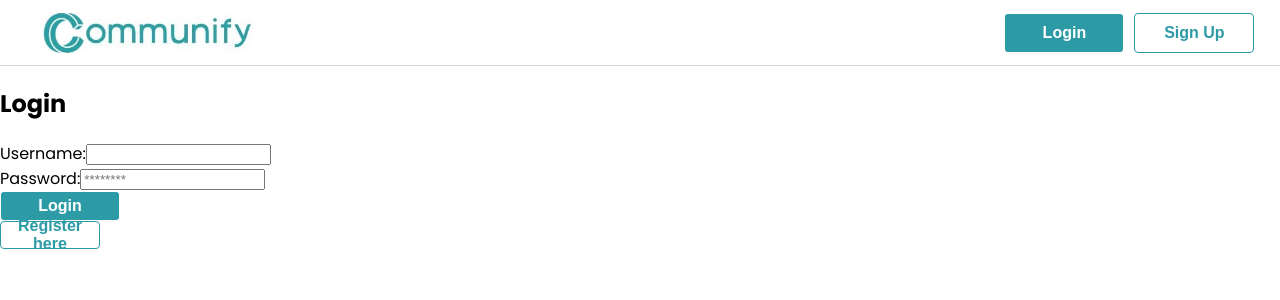
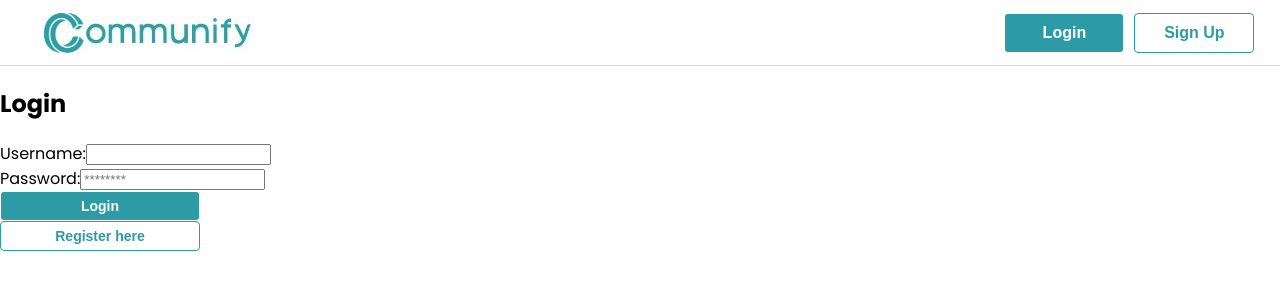
Before and after one commit to Ilgisizlik/communify, a React (Create React App) app: page /login in a window 1280 px wide. Shown: the top 300 px of the page. Built offline with nearby package versions, Linux system fonts and the light colour scheme.

Commit message:
button font size parameter added

```diff
--- a/src/components/Buttons/ButtonType.ts
+++ b/src/components/Buttons/ButtonType.ts
@@ -1,6 +1,7 @@
 export type ButtonType = {
     value: string,
     width: number|string,
-    height: number|string
+    height: number|string,
+    fontSize: number,
     onClickFunction: any
 }
--- a/src/components/Buttons/PrimaryButton/PrimaryButton.tsx
+++ b/src/components/Buttons/PrimaryButton/PrimaryButton.tsx
@@ -8,7 +8,7 @@ import './PrimaryButton.css'
 const PrimaryButton = (props: ButtonType) => {
   return (
     <button className="primary-button" role="button"
-            style={{width:props.width, height:props.height}}
+            style={{width:props.width, height:props.height, fontSize:props.fontSize}}
             onClick={props.onClickFunction}>
         {props.value}
     </button>
--- a/src/components/Buttons/SecondaryButton/SecondaryButton.tsx
+++ b/src/components/Buttons/SecondaryButton/SecondaryButton.tsx
@@ -7,7 +7,7 @@ import './SecondaryButton.css'
 const SecondaryButton = (props: ButtonType) => {
     return (
         <button className="secondary-button" role="button"
-                style={{ width: props.width, height: props.height }}
+                style={{ width: props.width, height: props.height, fontSize: props.fontSize }}
                 onClick={props.onClickFunction}>
             {props.value}
         </button>
--- a/src/components/Navbar/Navbar.tsx
+++ b/src/components/Navbar/Navbar.tsx
@@ -27,8 +27,8 @@ const Navbar = (props: NavbarType) => {
           <div className='navbar-buttons'>
             {!props.isLogin &&
               <>
-                <PrimaryButton value='Login' width="120px" height="40px" onClickFunction={() => navigate("/login")}/>
-                <SecondaryButton value='Sign Up' width="120px" height="40px" onClickFunction={() => navigate("/register")}/>
+                <PrimaryButton value='Login' fontSize={16} width="120px" height="40px" onClickFunction={() => navigate("/login")}/>
+                <SecondaryButton value='Sign Up' fontSize={16} width="120px" height="40px" onClickFunction={() => navigate("/register")}/>
               </>
             }
           </div>
--- a/src/pages/LoginPage/LoginPage.tsx
+++ b/src/pages/LoginPage/LoginPage.tsx
@@ -1,4 +1,5 @@
 import React, { useState } from 'react';
+//components
 import PrimaryButton from '../../components/Buttons/PrimaryButton/PrimaryButton';
 import SecondaryButton from '../../components/Buttons/SecondaryButton/SecondaryButton';
 
@@ -66,8 +67,8 @@ const LoginPage = () => {
                     {errors.password && <span>{errors.password}</span>}
                 </div>
 
-               <PrimaryButton value='Login' height={'30px'} width={'120px'} onClickFunction={()=>{}} />
-               <SecondaryButton value='Register here' height={'10px'} onClickFunction={()=>{}} width={'100px'}/>
+               <PrimaryButton value='Login' fontSize={14} height={'30px'} width={'200px'} onClickFunction={()=>{}} />
+               <SecondaryButton value='Register here' fontSize={14} height={'30px'} width={'200px'} onClickFunction={()=>{}}/>
             </form>
         </div>
     );
```
